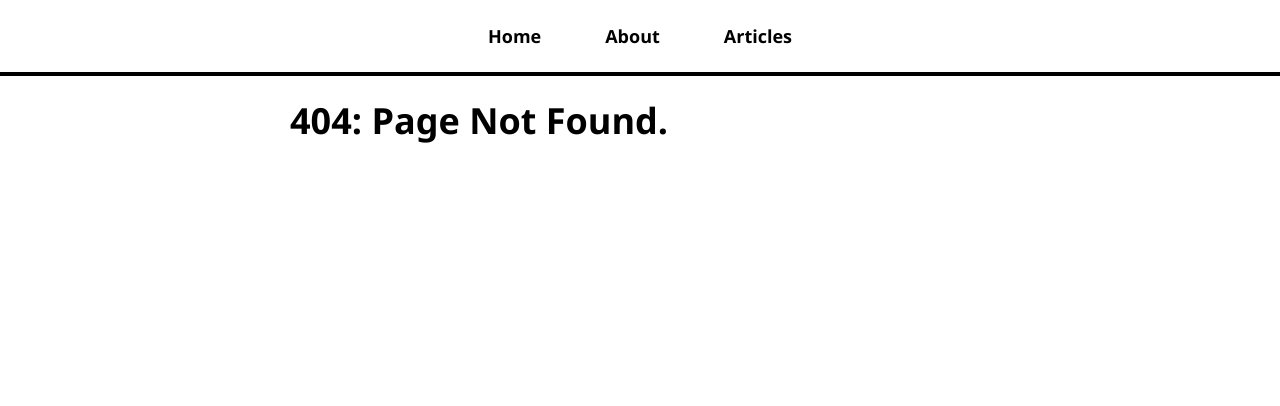
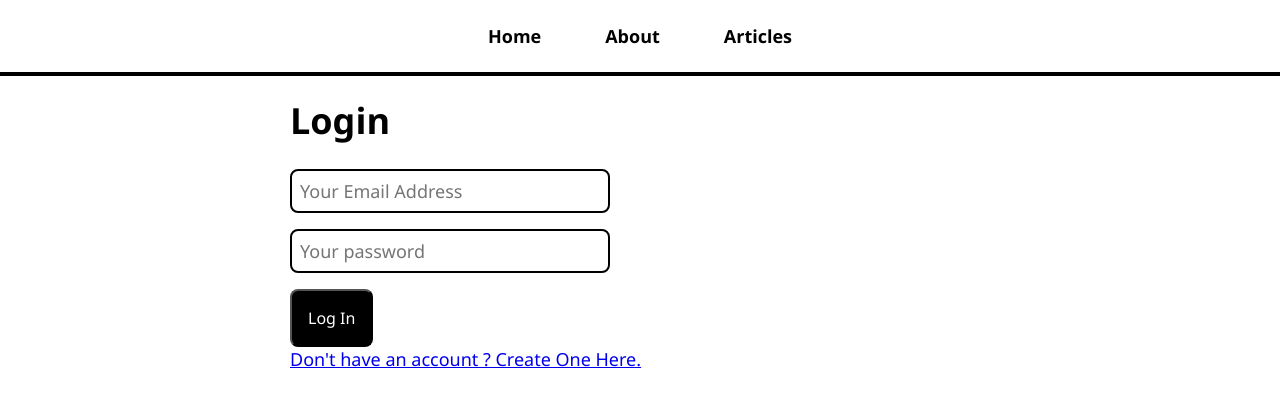
Before and after one commit to akritii-3107/my_blog, a React (Create React App) app: page /login in a window 1280 px wide. Before the commit this address had no page. Shown: the top 406 px of the page. Built offline with nearby package versions, Linux system fonts and the light colour scheme.

Commit message:
commit 4-5

```diff
--- a/package.json
+++ b/package.json
@@ -2,12 +2,13 @@
   "name": "my_blog",
   "version": "0.1.0",
   "private": true,
-  "proxy":"http://localhost:8000/",
+  "proxy": "http://localhost:8000/",
   "dependencies": {
     "@testing-library/jest-dom": "^5.16.5",
     "@testing-library/react": "^13.4.0",
     "@testing-library/user-event": "^13.5.0",
     "axios": "^1.3.4",
+    "firebase": "^9.21.0",
     "react": "^18.2.0",
     "react-dom": "^18.2.0",
     "react-router-dom": "^6.9.0",
--- a/src/App.js
+++ b/src/App.js
@@ -6,6 +6,8 @@
 import ArticlePage from './pages/ArticlePage';
 import NavBar from './NavBar';
 import NotFoundPage from './pages/NotFoundPage';
+import LoginPage from './pages/loginPage';
+import CreateAccountPage from './pages/createAccount';
 function App() {
   return (
     <BrowserRouter>
@@ -19,6 +21,8 @@
         <Route path="/about" element={<AboutPage/>}></Route>
         <Route path="/articles" element={<ArticleListPage/>}></Route>
         <Route path="/articles/:articleId" element={<ArticlePage/>}></Route>
+        <Route path='/login' element={<LoginPage/>}></Route>
+        <Route path='/create-account' element={<CreateAccountPage/>}></Route>
         <Route path="*" element={<NotFoundPage/>}></Route>
         </Routes>
       </div>
--- a/src/index.js
+++ b/src/index.js
@@ -3,6 +3,24 @@
 import './index.css';
 import App from './App';
 import reportWebVitals from './reportWebVitals';
+
+// Import the functions you need from the SDKs you need
+import { initializeApp } from "firebase/app";
+// TODO: Add SDKs for Firebase products that you want to use
+// https://firebase.google.com/docs/web/setup#available-libraries
+
+// Your web app's Firebase configuration
+const firebaseConfig = {
+  apiKey: "AIzaSyBzEwkbUu7jx6nBFif8md4FLrCvf7IdQZc",
+  authDomain: "akriti-blog-site.firebaseapp.com",
+  projectId: "akriti-blog-site",
+  storageBucket: "akriti-blog-site.appspot.com",
+  messagingSenderId: "729146008092",
+  appId: "1:729146008092:web:f7d672a25cfdfef72635d9"
+};
+
+// Initialize Firebase
+const app = initializeApp(firebaseConfig);
 
 const root = ReactDOM.createRoot(document.getElementById('root'));
 root.render(
--- /dev/null
+++ b/src/pages/createAccount.js
@@ -0,0 +1,8 @@
+const CreateAccountPage =  () =>  {
+    return (
+    <h1>
+        Create Account
+        </h1>
+);
+}
+export default CreateAccountPage;
--- /dev/null
+++ b/src/pages/loginPage.js
@@ -0,0 +1,35 @@
+import { useState } from "react";
+import { Link,useNavigate } from "react-router-dom";
+import { getAuth , signInWithEmailAndPassword } from 'firebase/auth';
+const LoginPage =  () =>  {
+
+    const [email,setEmail]=useState('');
+    const [password,setPassword]=useState('');
+    const [error,setError]=useState('');
+
+    const navigate = useNavigate();
+
+    const logIn = async() => {
+        try {
+        await signInWithEmailAndPassword(getAuth(),email,password);
+        navigate('/articles');
+        }
+        catch(e) {
+            setError(e.message);
+
+        }
+    }
+
+    return (
+        <>
+    <h1>Login</h1>
+    {error && <p className="error">{error}</p>}
+        <input placeholder="Your Email Address" value={email} onChange={e => setEmail(e.target.value)}/>
+        <input type='password' placeholder="Your password" value={password} onChange={e => setPassword(e.target.value)}></input>
+        <button onClick={logIn}>Log In</button>
+        <br></br>
+        <Link to='/create-account'>Don't have an account ? Create One Here.</Link>
+        </>
+);
+}
+export default LoginPage;
```
Also changed, not shown: src/hooks/useUser.js (added, +16 -0 lines), 1 other file (tests, documents, lock files or other folders).
